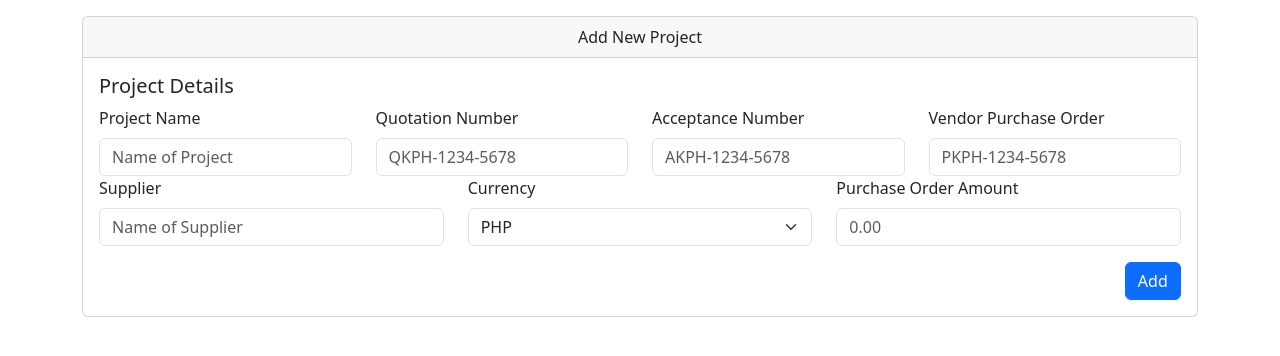
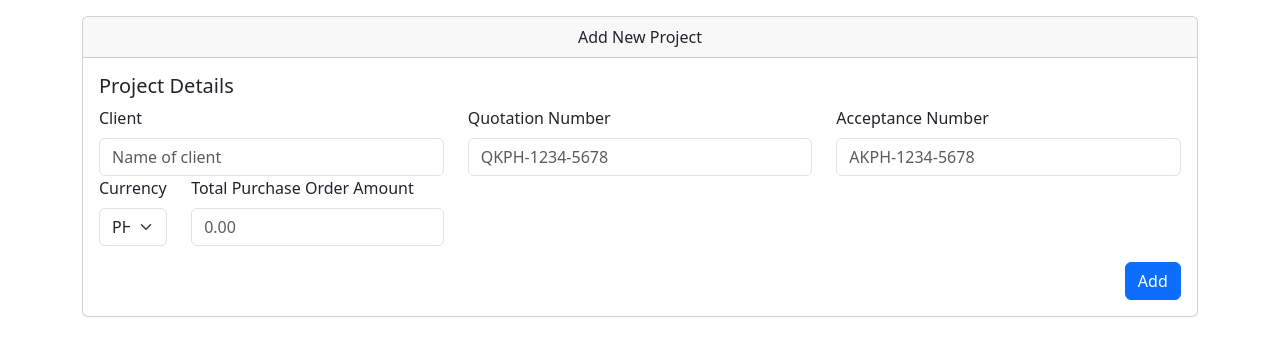
Before and after one commit to JLCleofas/apar-app, a FastAPI app: page /ap/add-project-page in a window 1280 px wide. Shown: the part 56-412 px from the top of the page. Run offline with FastAPI, Linux system fonts and the light colour scheme; parts of the project's set-up code (start-up, migrations or seed data) failed here and were passed over.

Commit message:
Updated add project screen and home page of AP.
Removed unnecessary fields. Retained project-specific details: client,
quotation number, acceptance number, total PO amount, total paid, and
balance.

Reduced the columns on the home page of AP to show only the details from
the added project.

```diff
--- a/routers/accounts_payable.py
+++ b/routers/accounts_payable.py
@@ -1,6 +1,6 @@
 from decimal import Decimal
 from fastapi import APIRouter, Depends, Request, HTTPException, Form, Response
-from models import AccountsPayable, TransactionLogs
+from models import APProject, Invoice, TransactionLog
 from database import SessionLocal
 from typing import Annotated, Optional
 from sqlalchemy.orm import Session
@@ -31,17 +31,17 @@ class ProjectRequest(BaseModel):
     project_name: str = Field(min_length=1, max_length=100)
     quotation: str = Field(min_length=14, max_length=20)
     acceptance: str = Field(min_length=14, max_length=14)
-    vendor_po: str = Field(min_length=14, max_length=14)
-    supplier: str = Field(min_length=1, max_length=50)
-    document_type: Optional[str] = Field(max_length=20, default=None)
-    invoice_number: Optional[str] = Field(max_length=30, default=None)
-    date_paid: Optional[date] = Field(default=None)
-    dv_reference: Optional[str] = Field(max_length=11, default=None)
     currency: str = Field(min_length=3, max_length=3)
-    po_amount: float = Field(default=0.0)
-    invoice_amount: Optional[float] = Field(default=0.0)
+    total_po_amount: float = Field(default=0.0)
+    total_paid: Optional[float] = Field(default=0.0)
     balance: Optional[float] = Field(default=0.0)
     fully_paid: bool = Field(default=False)
+
+class InvoiceRequest(BaseModel):
+    vendor: str = Field(min_length=1, max_length=50)
+    vendor_po: str = Field(min_length=14, max_length=14)
+    invoice_type: Optional[str] = Field(max_length=20, default=None)
+    invoice_number: Optional[str] = Field(max_length=30, default=None)
 
 class TransactionRequest(BaseModel):
     document_type: str = Field(max_length=20, default=None)
@@ -59,13 +59,13 @@ def redirect_to_projects_page():
 ### Pages ###
 @router.get("/projects")
 async def render_ap_page(request: Request, db: db_dependency):
-    projects = db.query(AccountsPayable).all()
+    projects = db.query(APProject).all()
 
     return templates.TemplateResponse("accounts-payable.html", {"request": request, "projects": projects})
 
 @router.get("/details/{project_id}")
 async def render_project_details(request: Request, db: db_dependency, project_id: int):
-    project_model = db.query(AccountsPayable).filter(AccountsPayable.id == project_id).first()
+    project_model = db.query(APProject).filter(APProject.id == project_id).first()
     return templates.TemplateResponse("ap-details.html", {"request": request, "project": project_model})
 
 @router.get("/add-project-page")
@@ -74,18 +74,18 @@ async def render_add_project_page(request: Request):
 
 @router.get("/add-transaction/{project_id}")
 async def render_add_transaction_page(request: Request, db: db_dependency, project_id: int):
-    project_model = db.query(AccountsPayable).filter(AccountsPayable.id == project_id).first()
+    project_model = db.query(APProject).filter(APProject.id == project_id).first()
     return templates.TemplateResponse("ap-add-transaction.html", {"request": request, "project":project_model})
 
 @router.get("/transaction-history/{project_id}")
 async def render_transaction_history_page(request: Request, db: db_dependency, project_id: int):
-    project_model = db.query(AccountsPayable).filter(AccountsPayable.id == project_id).first()
-    transaction_logs = db.query(TransactionLogs).filter(TransactionLogs.project_id == project_id).all()
+    project_model = db.query(APProject).filter(APProject.id == project_id).first()
+    transaction_logs = db.query(TransactionLog).filter(TransactionLog.project_id == project_id).all()
     return templates.TemplateResponse("ap-transaction-history.html", {"request": request, "project":project_model, "transactions":transaction_logs})
 
 @router.get("/record-invoice/{project_id}")
 async def render_record_invoice_page(request: Request, db: db_dependency, project_id: int):
-    project_model = db.query(AccountsPayable).filter(AccountsPayable.id == project_id).first()
+    project_model = db.query(APProject).filter(APProject.id == project_id).first()
     return templates.TemplateResponse("ap-record-invoice.html", {"request": request, "project":project_model})
 ### Endpoints ###
 
@@ -94,7 +94,7 @@ async def render_record_invoice_page(request: Request, db: db_dependency, projec
 ## TODO: Add report generation
 @router.get("/", status_code=status.HTTP_200_OK)
 async def read_all(db: db_dependency):
-    return db.query(AccountsPayable).all()
+    return db.query(APProject).all()
 
 @router.post("/project", status_code=status.HTTP_201_CREATED)
 async def create_project(db: db_dependency, project_request: ProjectRequest):
@@ -107,7 +107,7 @@ async def create_project(db: db_dependency, project_request: ProjectRequest):
     except (ValueError, TypeError):
         project_data['balance'] = 0
 
-    project_model = AccountsPayable(**project_data)
+    project_model = APProject(**project_data)
     db.add(project_model)
     db.commit()
 
@@ -116,28 +116,23 @@ async def create_project(db: db_dependency, project_request: ProjectRequest):
 async def add_project(
         response: Response,
         db: db_dependency,
-        project_name: str = Form(...),
+        client: str = Form(...),
         quotation: str = Form(...),
         acceptance: str = Form(...),
-        vendor_po: str = Form(...),
-        supplier: str = Form(...),
-        invoice_amount: Decimal = Form(Decimal("0")),
         currency: str = Form(...),
-        po_amount: Decimal = Form(...)
+        total_po_amount: Decimal = Form(...)
 ):
     project_data = {
-        "project_name": project_name,
+        "client": client,
         "quotation": quotation,
         "acceptance": acceptance,
-        "vendor_po": vendor_po,
-        "supplier": supplier,
-        "invoice_amount": invoice_amount,
         "currency": currency,
-        "po_amount": po_amount,
-        "balance": po_amount,
+        "total_po_amount": total_po_amount,
+        "total_paid": 0,
+        "balance": total_po_amount,
     }
 
-    project_model = AccountsPayable(**project_data)
+    project_model = APProject(**project_data)
     db.add(project_model)
     db.commit()
 
@@ -153,7 +148,7 @@ async def add_transaction(response: Response,
                          dv_reference: Optional[str] = Form(None),
                          date_paid: date = Form(...),
                          ):
-    project_model = db.query(AccountsPayable).filter(AccountsPayable.id == project_id).first()
+    project_model = db.query(APProject).filter(APProject.id == project_id).first()
     if project_model is None:
         raise HTTPException(status_code=404, detail='Project not found')
 
@@ -180,7 +175,7 @@ async def add_transaction(response: Response,
         raise HTTPException(status_code=400, detail='Invalid amount')
 
 
-    transaction_model = TransactionLogs(**transaction_data)
+    transaction_model = TransactionLog(**transaction_data)
     db.add(transaction_model)
     db.add(project_model)
     db.commit()
--- a/templates/add-project.html
+++ b/templates/add-project.html
@@ -14,12 +14,12 @@
                 >
                     <div class="row">
                         <div class="col">
-                            <label class="form-label">Project Name</label>
+                            <label class="form-label" for="client">Client</label>
                             <input
                                     type="text"
                                     class="form-control"
-                                    placeholder="Name of Project"
-                                    name="project_name"
+                                    placeholder="Name of client"
+                                    name="client"
                                     id=""
                             />
                         </div>
@@ -43,54 +43,23 @@
                                     id=""
                             />
                         </div>
-                        <div class="col">
-                            <label class="form-label">Vendor Purchase Order</label>
-                            <input
-                                    type="text"
-                                    class="form-control"
-                                    placeholder="PKPH-1234-5678"
-                                    name="vendor_po"
-                                    id=""
-                            />
-                        </div>
                     </div>
                     <div class="row">
-                        <div class="col">
-                            <label class="form-label">Supplier</label>
-                            <input
-                                    type="text"
-                                    class="form-control"
-                                    placeholder="Name of Supplier"
-                                    name="supplier"
-                                    id=""
-                            />
-                        </div>
-{#                        This should be on the record invoice screen#}
-{#                        <div class="col">#}
-{#                            <label class="form-label">Invoice Number</label>#}
-{#                            <input#}
-{#                                    type="text"#}
-{#                                    class="form-control"#}
-{#                                    placeholder="123456789"#}
-{#                                    name="invoice_number"#}
-{#                                    id=""#}
-{#                            />#}
-{#                        </div>#}
-                        <div class="col">
+                        <div class="col-1">
                             <label class="form-label">Currency</label>
                             <select class="form-select" name="currency" id="">
                                 <option value="PHP">PHP</option>
                                 <option value="USD">USD</option>
                             </select>
                         </div>
-                        <div class="col">
-                            <label class="form-label">Purchase Order Amount</label>
+                        <div class="col-3">
+                            <label class="form-label" for="total_po_amount">Total Purchase Order Amount</label>
                             <input
                                     type="number"
                                     step="0.01"
                                     class="form-control"
                                     placeholder="0.00"
-                                    name="po_amount"
+                                    name="total_po_amount"
                                     id=""
                             />
                         </div>
```
Also changed, not shown: templates/accounts-payable.html (+6 -10 lines).
